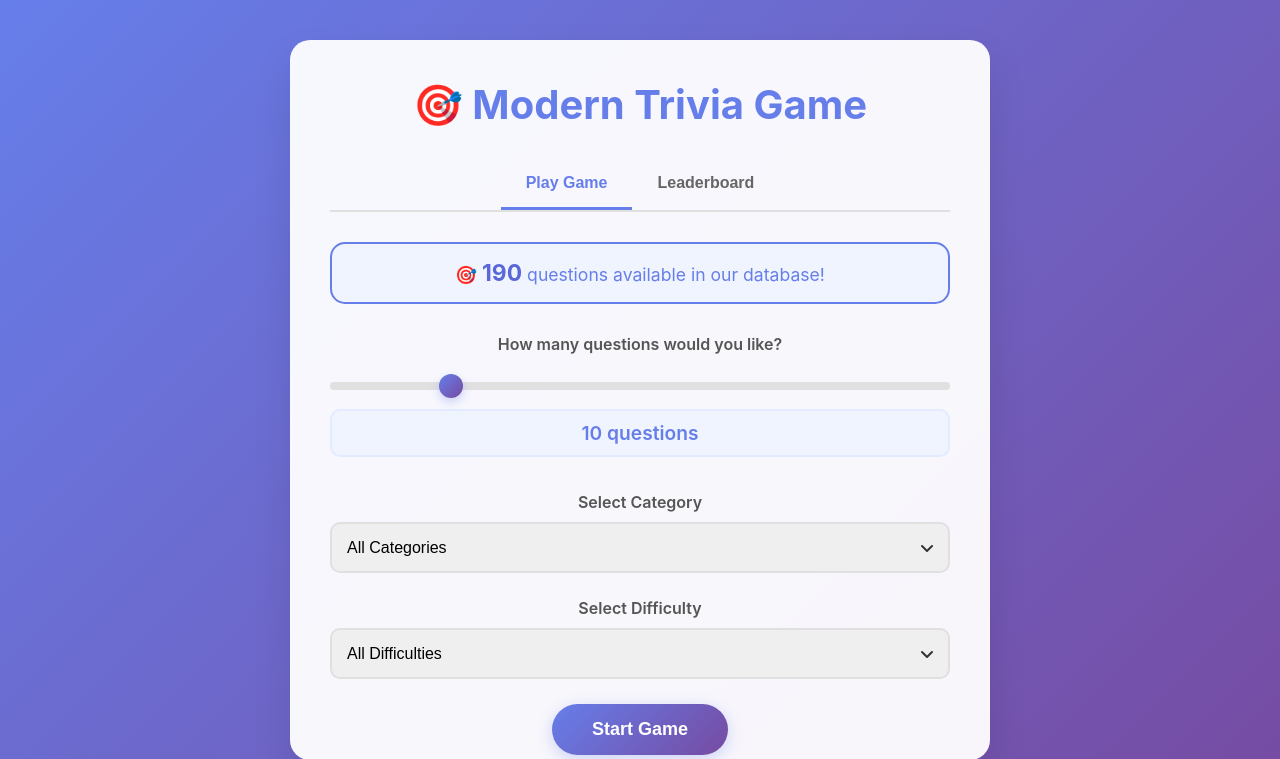
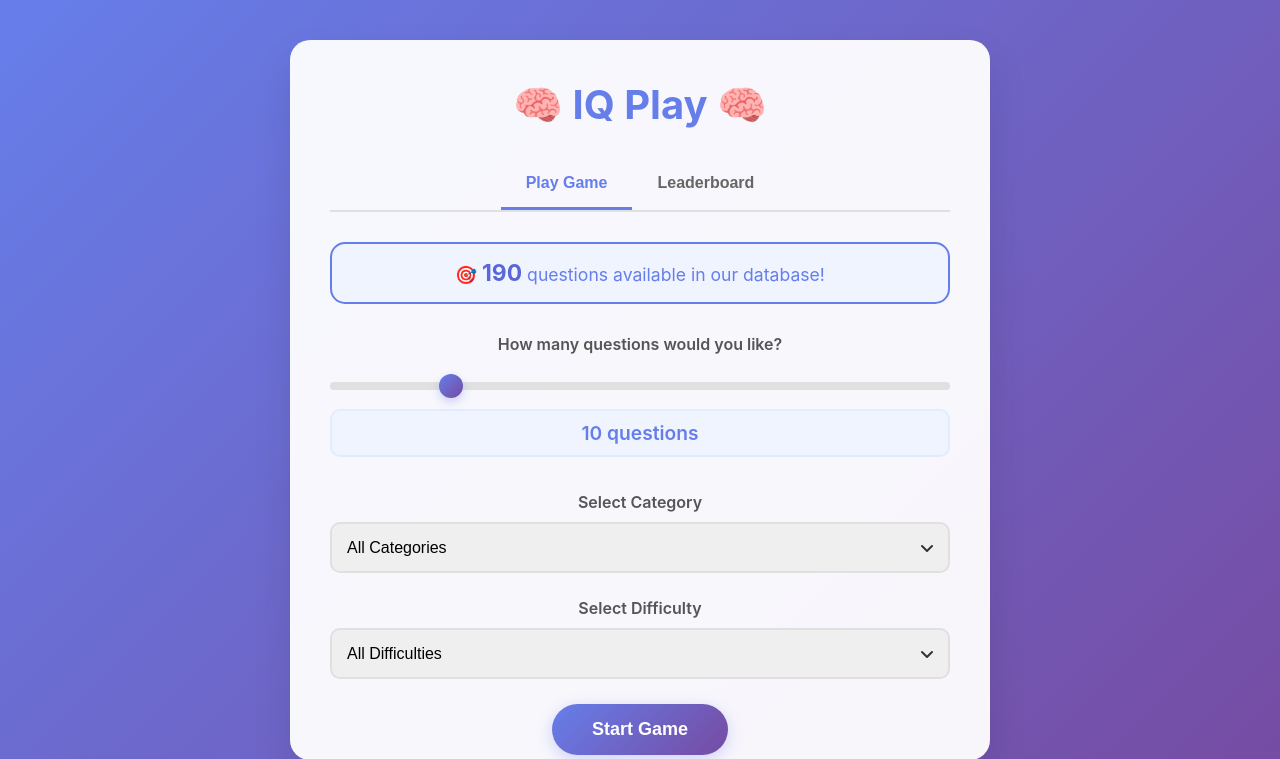
Before and after one commit to ahgray/flasktrivia, a Flask app: page / in a window 1280 px wide. Shown: the top 759 px of the page. Run offline with Flask 3, Linux system fonts and the light colour scheme.

Commit message:
Update branding to IQ Play with brain emojis

```diff
--- a/templates/index.html
+++ b/templates/index.html
@@ -3,7 +3,7 @@
 <head>
     <meta charset="UTF-8">
     <meta name="viewport" content="width=device-width, initial-scale=1.0">
-    <title>Modern Trivia Game</title>
+    <title>IQ Play</title>
     <style>
         * {
             margin: 0;
@@ -664,7 +664,7 @@
 </head>
 <body>
     <div class="container">
-        <h1>🎯 Modern Trivia Game</h1>
+        <h1>🧠 IQ Play 🧠</h1>
 
         <!-- Navigation Tabs -->
         <div class="nav-tabs">
```
